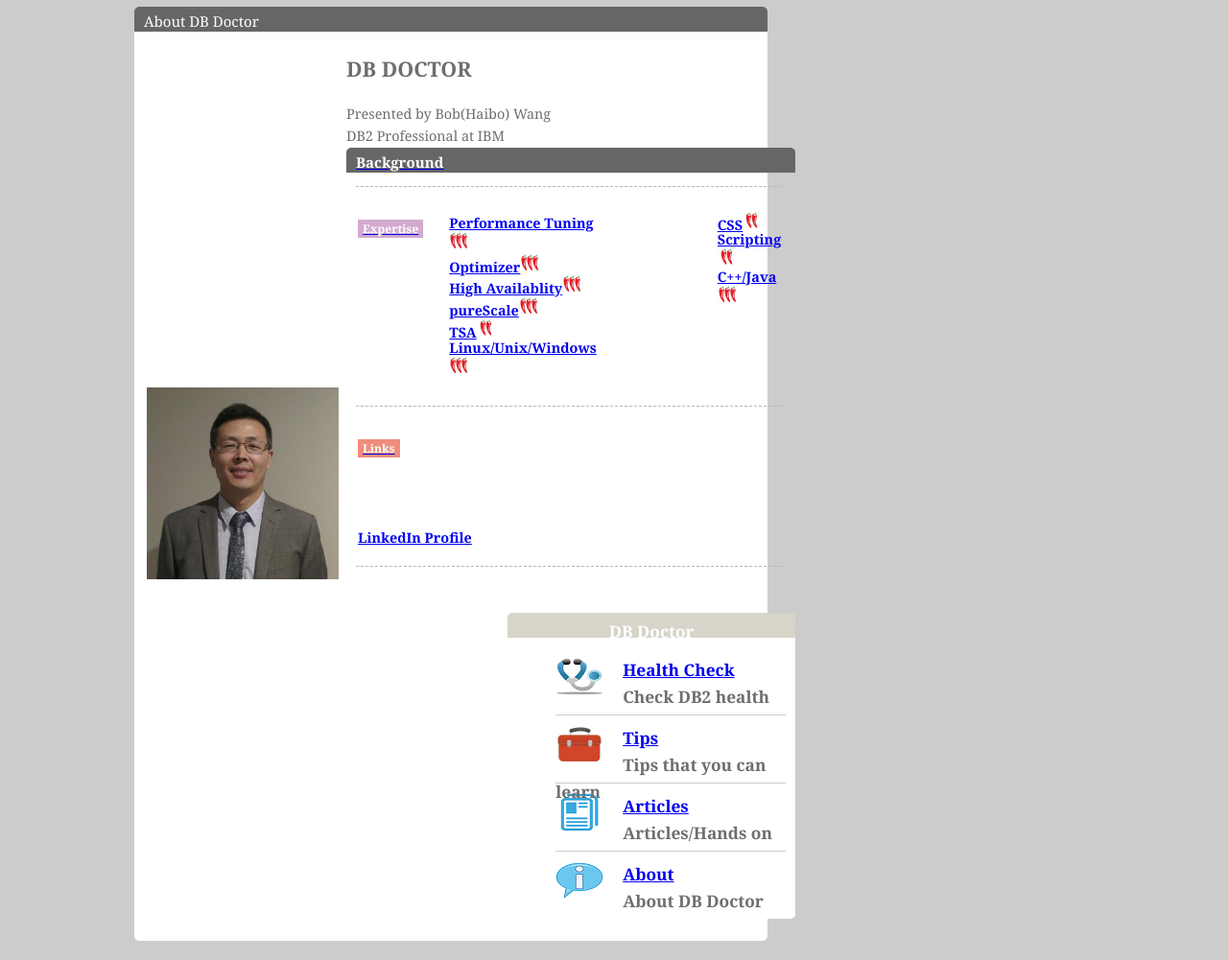
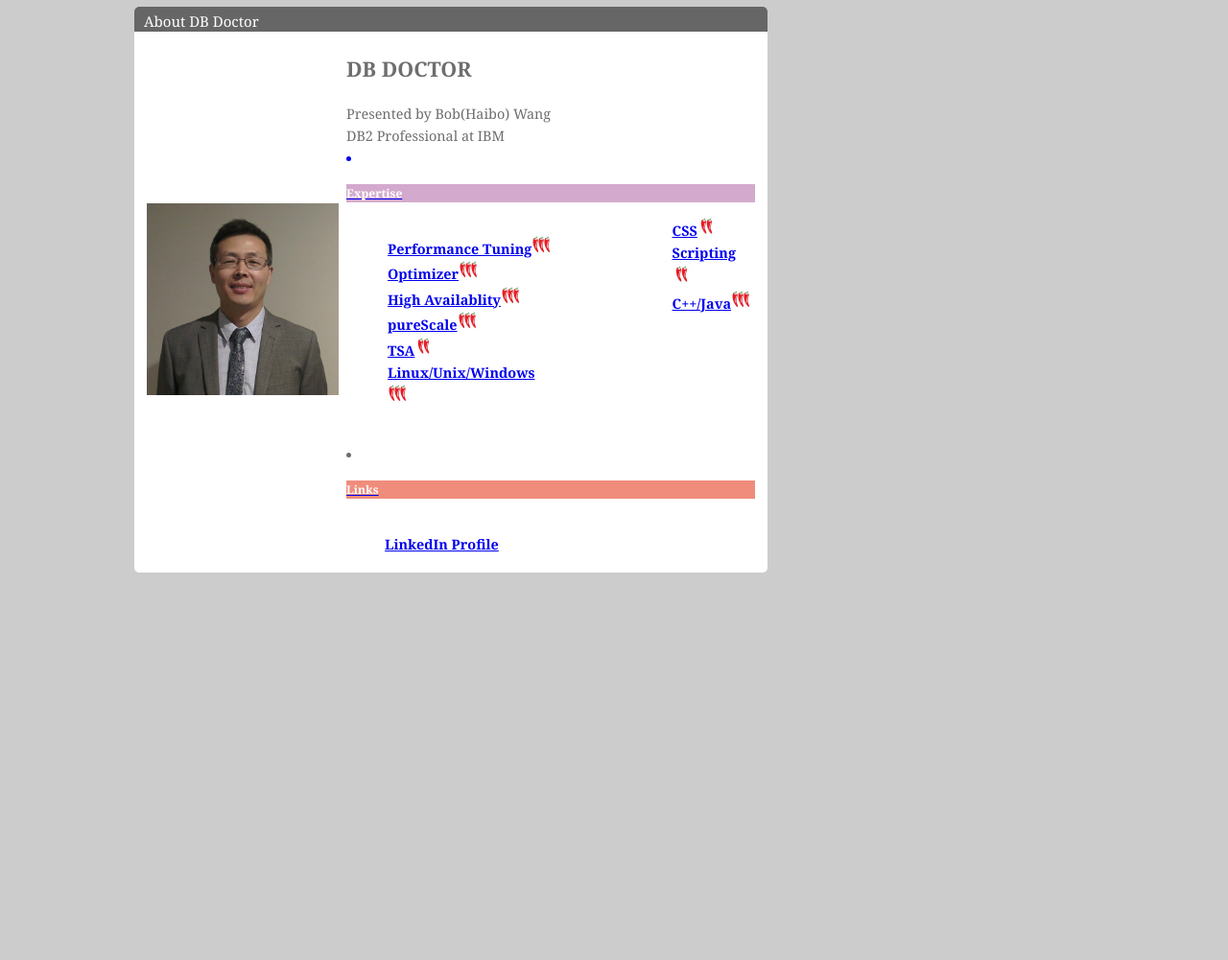
Before and after one commit to dbdoctor/dbdoctor.github.io, a plain HTML site: page index.html in a window 1280 px wide. Shown: the part 74-1075 px from the top of the page at 96% size. After the commit the page ends 800 px from the top, so only its background shows below. Drawn offline with Linux system fonts and the light colour scheme.

Commit message:
Change 3rd

```diff
--- a/index.html
+++ b/index.html
@@ -35,17 +35,6 @@
 <div> <table style="border:none"><tr><td>  <img style="width: 200px; height: 200px;" src="img/myphoto.jpg">  </td><td></td>
 <td> <h2> DB DOCTOR</h2>Presented by Bob(Haibo) Wang <br>DB2 Professional at IBM<br>
 <b><a href="mailto:dbdoctor@icloud.com”>Contact me</a> </b></td></tr></table> </div>
-
-</div>
-</div> <!-- highlight -->
-
-
-<div class="post">
-<div class="posthead">
-Background
-</div>
-<div class="entryComment"></div>
-<div class="entry">
 
 <ul>
 <li class="firstChild">
@@ -85,47 +74,16 @@ C++/Java<img class="chilli" src="img/chilli3.jpg"><br>
 </ul>
 
 </div>
-</div> <!-- post -->
+</div> <!-- highlight -->
+
+
+
 
 
 </div>  <!-- content -->
 
 
-<div id="sidebar">
-<!-- get_started_with_css_3 -->
-<div id="linkcat-2" class="widget widget_links"><h4>DB Doctor</h4>
 
-<ul class="xoxo blogroll">
-<li><a href="http://www.dbdoctor.net/health/" title="Health"><img src="img/health.png" alt="Health" title="Health"> Health Check</a>
-Check DB2 health</li>
-<li><a href="http://www.dbdoctor.net/tips/" title="Tips "><img src="img/tips.png" alt="Tips" title="Tips"> Tips</a>
-Tips that you can learn</li>
-<li><a href="http://www.dbdoctor.net/articles/" title="Articles"><img src="img/articles.png" alt="Articles" title="Articles"> Articles</a>
-Articles/Hands on</li>
-<li><a href="http://www.dbdoctor.net/about.html" title="About"><img src="img/about.png" alt="About" title="Abourt "> About</a>
-About DB Doctor </li>
-
-</ul>
-</div>
-
-<div id="search" class="widgetsch">
-<script>
-  (function() {
-    var cx = '000443088013040956876:lixtvq1nyzy';
-    var gcse = document.createElement('script');
-    gcse.type = 'text/javascript';
-    gcse.async = true;
-    gcse.src = (document.location.protocol == 'https:' ? 'https:' : 'http:') +
-        '//cse.google.com/cse.js?cx=' + cx;
-    var s = document.getElementsByTagName('script')[0];
-    s.parentNode.insertBefore(gcse, s);
-  })();
-</script>
-<gcse:search></gcse:search>
-
-
-</div> <!-- search -->
-</div> <!-- sidebar -->
 
 </div>  <!-- shell -->
 
```
